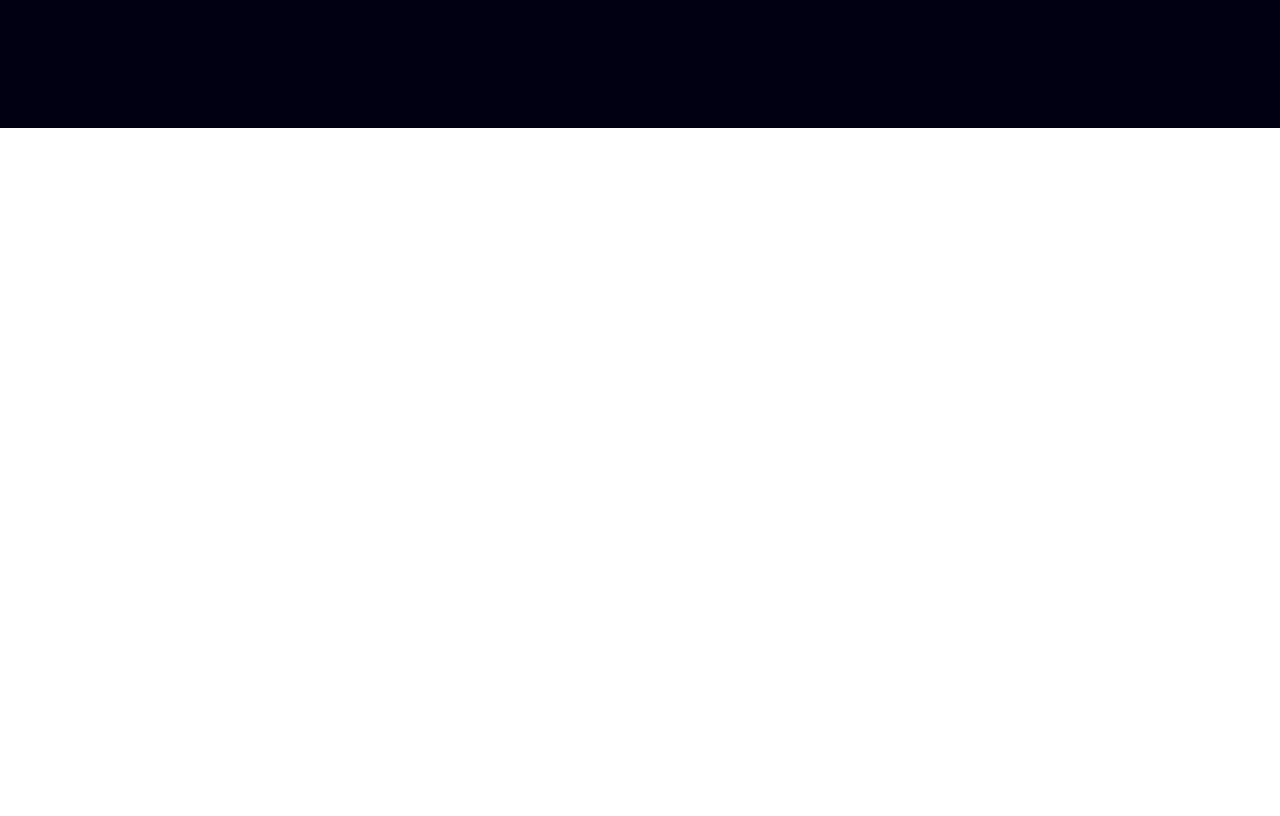
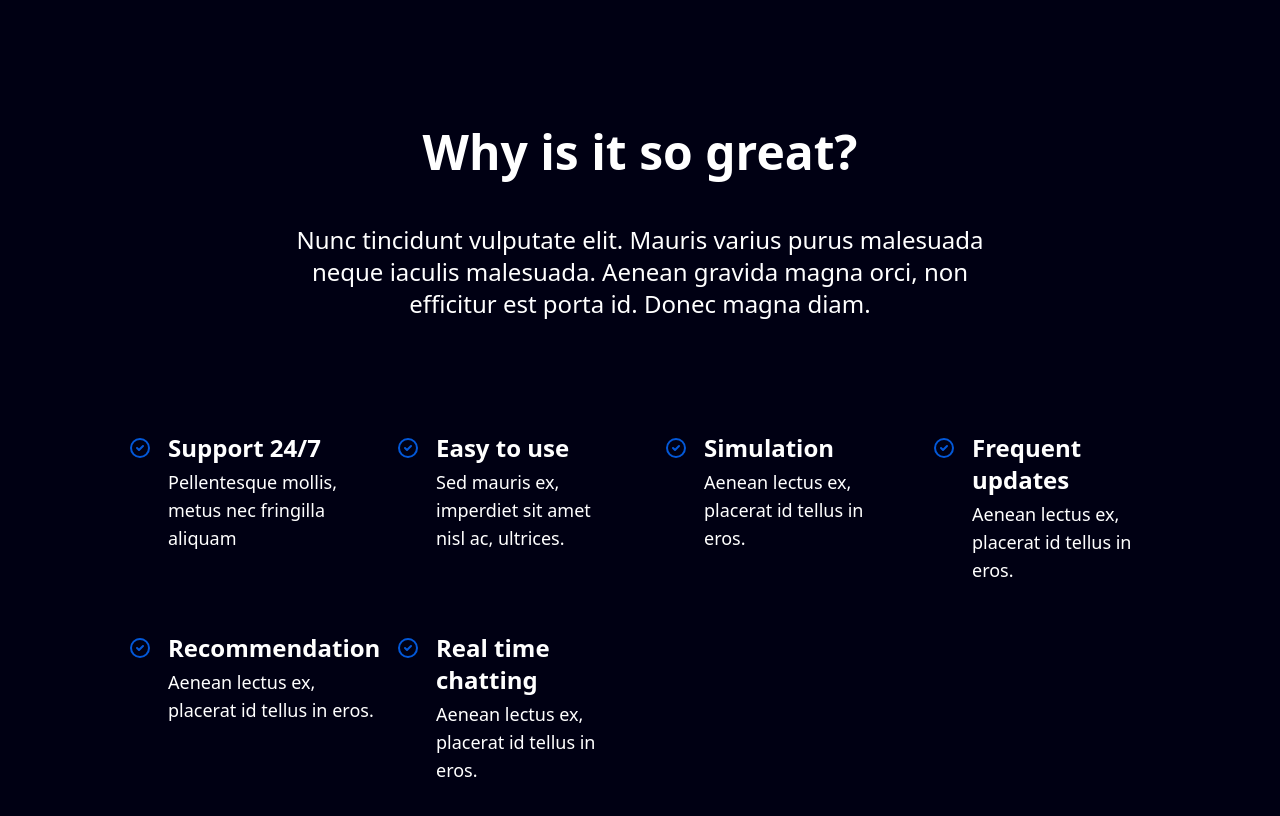
Before and after one commit to Walid-Berrouk/Hira-Frontend, a React (Create React App) app: page /Main/Welcome in a window 1280 px wide. Shown: the part 3680-4496 px from the top of the page. Before the commit the page ends 3808 px from the top, so only its background shows below. Built offline with nearby package versions, Linux system fonts and the light colour scheme.

Commit message:
Adding Features Section

```diff
--- a/src/components/general/Navbar.js
+++ b/src/components/general/Navbar.js
@@ -1,5 +1,5 @@
 import React from 'react'
-import { Fragment } from 'react'
+import { Fragment, useState, useEffect } from 'react'
 import { Popover, Transition, Menu } from '@headlessui/react'
 import {
   CursorClickIcon,
@@ -45,9 +45,30 @@ const solutions = [
     icon:  CursorClickIcon},
 ]
 
-export default function Navbar(props) {
+export default function Navbar() {
+
+  //navbar scroll when active state
+  const [navbar, setNavbar] = useState(false)
+
+  //navbar scroll changeBackground function
+  const changeBackground = () => {
+    console.log(window.scrollY)
+    if (window.scrollY >= 66) {
+      setNavbar(true)
+    } else {
+      setNavbar(false)
+    }
+  }
+
+  useEffect(() => {
+    changeBackground()
+    // adding the event when scroll change background
+    window.addEventListener("scroll", changeBackground)
+  })
+
+
   return (
-    <Popover className="fixed z-20 w-full font-montserrat">
+    <Popover className={"fixed z-20 w-full font-montserrat" + (navbar ? " landing-navbar-active" : "")}>
       <div className=" max-w-[90rem] mx-auto px-4 sm:px-6">
         <div className="flex justify-between items-center py-6 md:justify-start md:space-x-10">
           <div className="flex justify-start lg:w-0 lg:flex-1">
--- /dev/null
+++ b/src/components/landing/Features.js
@@ -0,0 +1,68 @@
+import React from 'react'
+
+// Assets
+import { CheckCircleIcon } from '@heroicons/react/outline'
+
+const features = [
+    {
+        title: "Support 24/7",
+        description: "Pellentesque mollis, metus nec fringilla aliquam"
+    },
+    {
+        title: "Easy to use",
+        description: "Sed mauris ex, imperdiet sit amet nisl ac, ultrices.",
+    },
+    {
+        title: "Simulation",
+        description: "Aenean lectus ex, placerat id tellus in eros."
+    },
+    {
+        title: "Frequent updates",
+        description: "Aenean lectus ex, placerat id tellus in eros."
+    },
+    {
+        title: "Recommendation",
+        description: "Aenean lectus ex, placerat id tellus in eros."
+    },
+    {
+        title: "Real time chatting",
+        description: "Aenean lectus ex, placerat id tellus in eros."
+    }
+]
+
+export default function Features() {
+
+    const featuresList = features.map(feature => (
+        <div className="mb-12">
+            <div className="flex">
+                <div className="shrink-0 mt-1">
+                    <CheckCircleIcon className="w-6 h-6 text-tangBlue"/>
+                </div>
+                <div className="grow ml-4">
+                <p className="text-2xl font-bold mb-1">{feature.title}</p>
+                <p className="text-lg">{feature.description}</p>
+                </div>
+            </div>
+            </div>
+    ))
+
+  return (
+    <div classNameName='h-screen text-white flex flex-col items-center justify-center'>
+        <section className="text-white">
+        <div className="flex justify-center">
+            <div className="text-center max-w-[700px]">
+            <h2 className="md:text-5xl text-3xl font-bold mb-6">Why is it so great?</h2>
+            <p className="md:text-2xl text-xl mt-12 mb-28">
+                Nunc tincidunt vulputate elit. Mauris varius purus malesuada neque iaculis malesuada.
+                Aenean gravida magna orci, non efficitur est porta id. Donec magna diam.
+            </p>
+            </div>
+        </div>
+
+        <div className="grid md:grid-cols-2 lg:grid-cols-4 gap-x-6 xl:gap-x-12 mx-32">
+           {featuresList}
+        </div>
+        </section>
+    </div>
+  )
+}
--- a/src/pages/WelcomePage.js
+++ b/src/pages/WelcomePage.js
@@ -1,5 +1,6 @@
 import React from 'react'
 import About from '../components/landing/About'
+import Features from '../components/landing/Features'
 import Hero from '../components/landing/Hero'
 import LatestUpdates from '../components/landing/LatestUpdates'
 import Partners from '../components/landing/Partners'
@@ -16,6 +17,7 @@ export default function WelcomePage() {
       <div className='bg-blackRussian'>
         <LatestUpdates />
         <Partners />
+        <Features />
       </div>
     </div>
   )
--- a/src/styles/Landing.css
+++ b/src/styles/Landing.css
@@ -7,3 +7,8 @@
 .landing-shadow {
     box-shadow: 10px 10px 99px #2072ec;
 }
+
+.landing-navbar-active {
+    background-color: #000013;
+    opacity: 0.9;
+}
```
